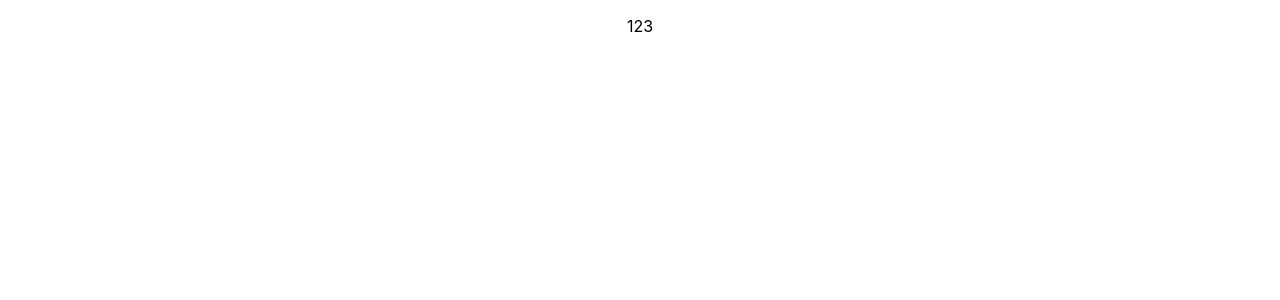
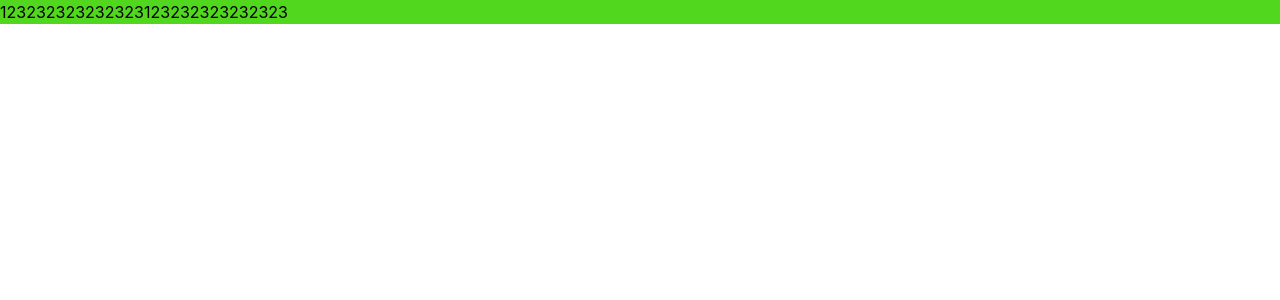
Before and after one commit to zknone/in-exile, a React (Create React App) app: page / in a window 1280 px wide. Shown: the top 300 px of the page. Built offline with nearby package versions, Linux system fonts and the light colour scheme.

Commit message:
made arch

```diff
--- a/src/App.css
+++ b/src/App.css
@@ -1,38 +1,3 @@
-.App {
-  text-align: center;
-}
-
-.App-logo {
-  height: 40vmin;
-  pointer-events: none;
-}
-
-@media (prefers-reduced-motion: no-preference) {
-  .App-logo {
-    animation: App-logo-spin infinite 20s linear;
-  }
-}
-
-.App-header {
-  background-color: #282c34;
-  min-height: 100vh;
-  display: flex;
-  flex-direction: column;
-  align-items: center;
-  justify-content: center;
-  font-size: calc(10px + 2vmin);
-  color: white;
-}
-
-.App-link {
-  color: #61dafb;
-}
-
-@keyframes App-logo-spin {
-  from {
-    transform: rotate(0deg);
-  }
-  to {
-    transform: rotate(360deg);
-  }
-}
+@tailwind base;
+@tailwind components;
+@tailwind utilities;
--- a/src/App.tsx
+++ b/src/App.tsx
@@ -1,9 +1,13 @@
 import './App.css';
+import Card from './components/card/card';
 
 function App() {
   return (
     <div className="App">
-      <p>123</p>
+      <div className='flex bg-[#50d71e]'>
+        <Card />
+        <Card />
+      </div>
     </div>
   );
 }
--- /dev/null
+++ b/src/components/card/card.tsx
@@ -0,0 +1,3 @@
+export default function Card () {
+    return(<div className="m-w-2">123232323232323</div>)
+}
```
Also changed, not shown: 1 other file (tests, documents, lock files or other folders).
